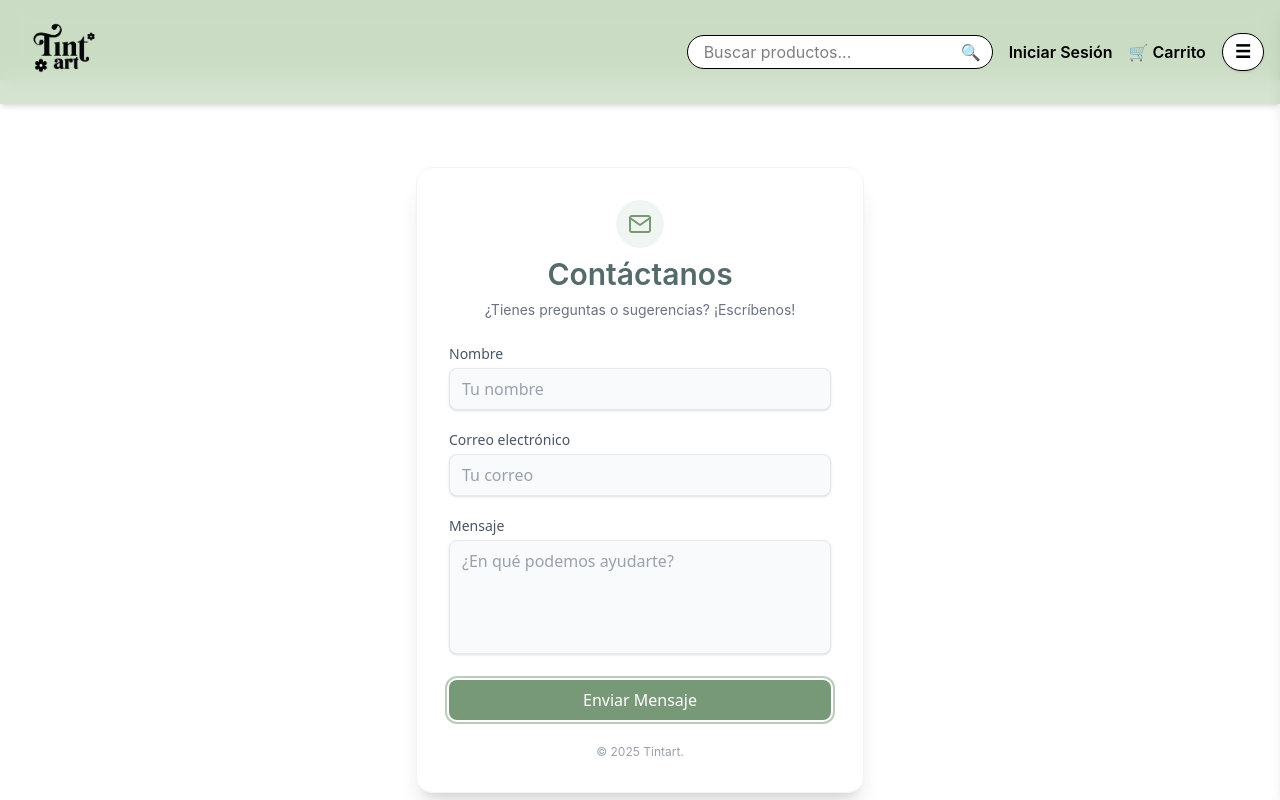
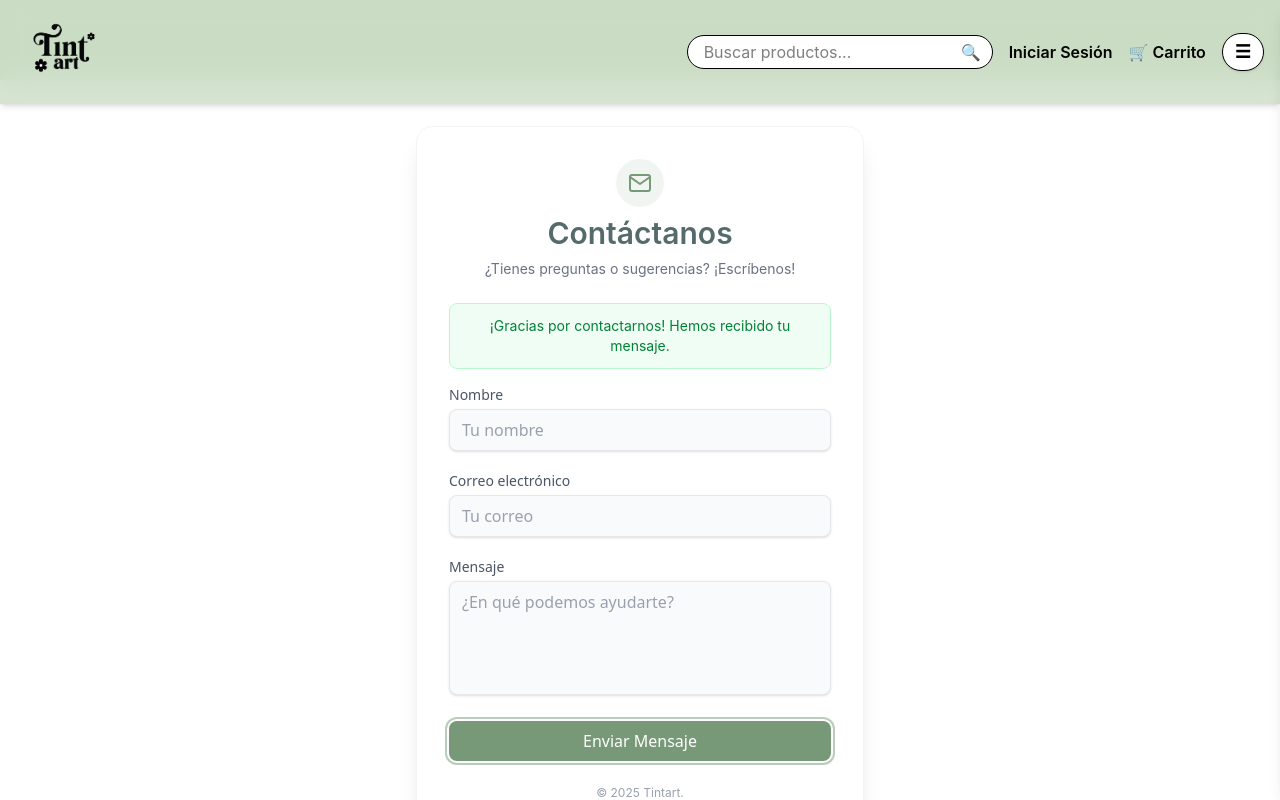
Before and after one commit to Florjmmz03/EquipoLRF, a React (Vite) app in the folder tailwind-app/: page /Contactanos in a window 1280 px wide. Both pictures are taken after typing "Sample", "name@example.com", "Sample" into the empty fields and a click on the button "Enviar Mensaje". Shown: the top 800 px of the page. Built offline with nearby package versions, Linux system fonts and the light colour scheme.

Commit message:
Funcionalidad Comentario

```diff
--- a/tailwind-app/src/Contacto.jsx
+++ b/tailwind-app/src/Contacto.jsx
@@ -1,5 +1,5 @@
 import React, { useState } from 'react';
-import { FiMail } from 'react-icons/fi'; // Ícono de correo (opcional)
+import { FiMail } from 'react-icons/fi';
 
 const ContactScreen = () => {
   const [formData, setFormData] = useState({
@@ -7,6 +7,8 @@ const ContactScreen = () => {
     userEmail: '',
     userMessage: '',
   });
+
+  const [submitted, setSubmitted] = useState(false);
 
   const handleChange = (e) => {
     const { name, value } = e.target;
@@ -18,8 +20,12 @@ const ContactScreen = () => {
     const { userName, userEmail, userMessage } = formData;
 
     if (userName.trim() && userEmail.trim() && userMessage.trim()) {
-      alert(`¡Gracias por contactarnos, ${userName}!`);
+      setSubmitted(true);
       setFormData({ userName: '', userEmail: '', userMessage: '' });
+
+      setTimeout(() => {
+        setSubmitted(false);
+      }, 4000);
     } else {
       alert('Por favor, completa todos los campos.');
     }
@@ -27,8 +33,7 @@ const ContactScreen = () => {
 
   return (
     <section className="min-h-screen flex items-center justify-center bg-white px-4 py-10">
-      <div className="w-full max-w-md bg-white rounded-2xl border border-gray-100 shadow-xl p-8 transition-all duration-300 animate-fade-in">
-        {/* Ícono e introducción */}
+      <div className="w-full max-w-md bg-white rounded-2xl border border-gray-100 shadow-xl p-8 transition-all duration-300 animate-fade-in relative">
         <div className="flex flex-col items-center mb-6">
           <div className="bg-[#779977]/10 p-3 rounded-full mb-2">
             <FiMail className="text-[#779977] text-2xl" />
@@ -41,7 +46,12 @@ const ContactScreen = () => {
           </p>
         </div>
 
-        {/* Formulario */}
+        {submitted && (
+          <div className="mb-4 p-3 rounded-lg bg-green-50 border border-green-200 text-green-700 text-sm text-center transition-all duration-300 animate-fade-in-up">
+            ¡Gracias por contactarnos! Hemos recibido tu mensaje.
+          </div>
+        )}
+
         <form onSubmit={handleSubmit} className="space-y-5 font-sans">
           <div>
             <label
@@ -108,18 +118,29 @@ const ContactScreen = () => {
           </button>
         </form>
 
-        {/* Footer opcional */}
         <div className="mt-6 text-center text-xs text-gray-400">
           &copy; {new Date().getFullYear()} Tintart.
         </div>
       </div>
 
-      {/* Animación */}
       <style jsx>{`
         .animate-fade-in {
           animation: fadeIn 0.6s ease-out forwards;
         }
+        .animate-fade-in-up {
+          animation: fadeInUp 0.6s ease-out forwards;
+        }
         @keyframes fadeIn {
+          from {
+            opacity: 0;
+            transform: translateY(10px);
+          }
+          to {
+            opacity: 1;
+            transform: translateY(0);
+          }
+        }
+        @keyframes fadeInUp {
           from {
             opacity: 0;
             transform: translateY(10px);
```
